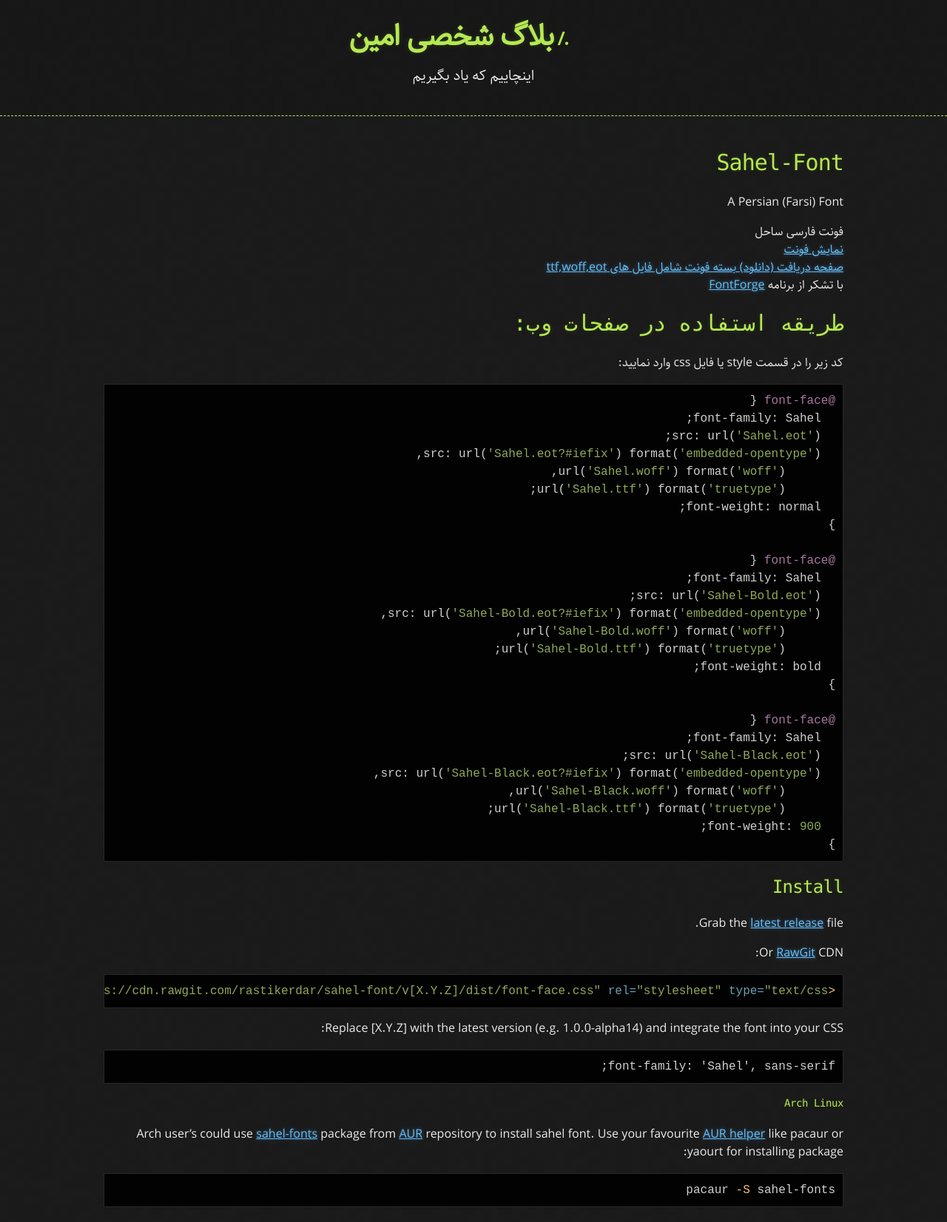
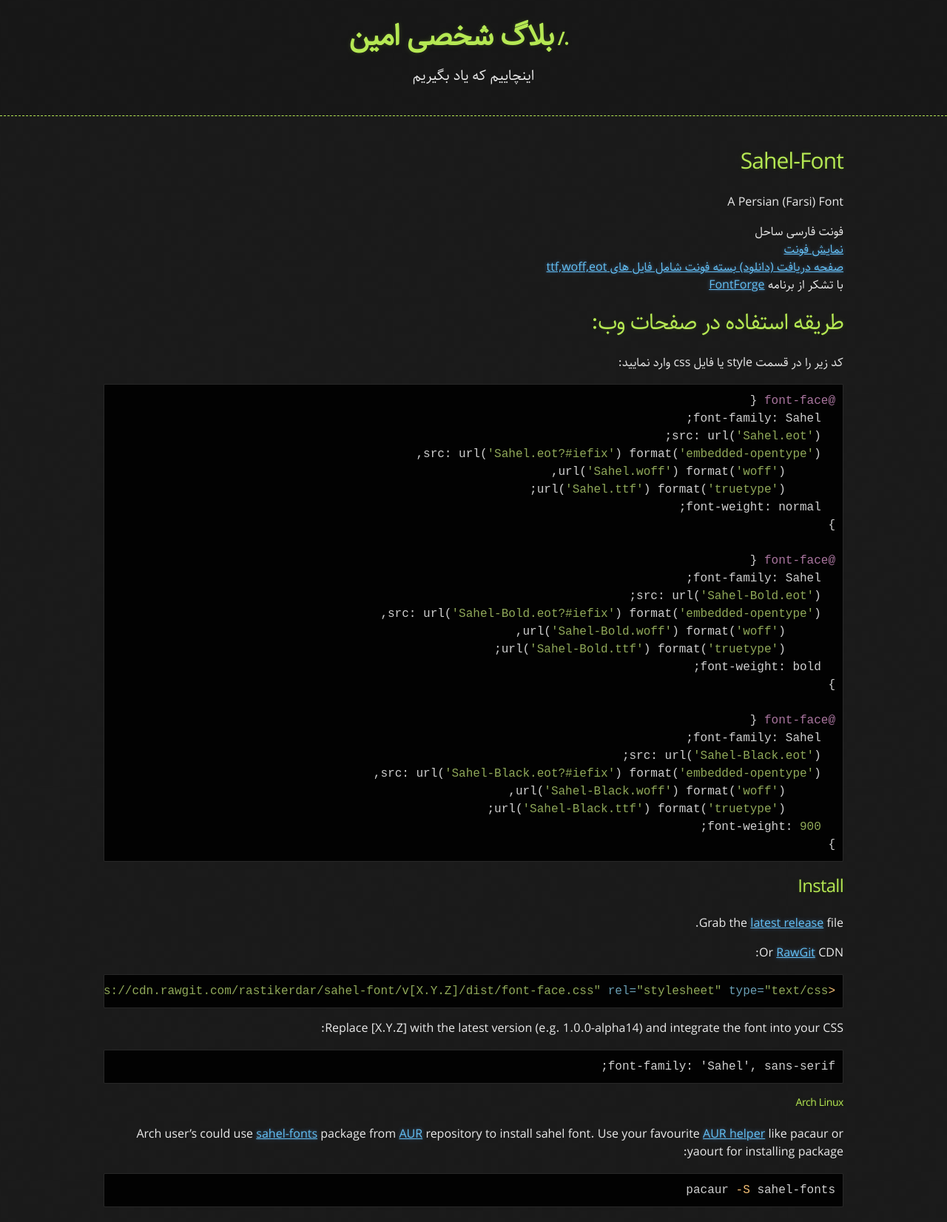
Before and after one commit to AminGhorbani96/hexamin.github.io, a Jekyll site: the page built from assets/fonts/sahel/README.md, in a window 1280 px wide. Shown: the whole page at 74% size. Built offline with Jekyll 4.4.1, drawn with Linux system fonts in a browser that asks for light colours; our own code applies the rules of GitHub Pages for plain Markdown files.

Commit message:
Add theme

```diff
--- a/_sass/jekyll-theme-hacker.scss
+++ b/_sass/jekyll-theme-hacker.scss
@@ -110,8 +110,9 @@ section img {
 
 h1, h2, h3, h4, h5, h6 {
   font-weight: normal;
-  font-family: Monaco, "Bitstream Vera Sans Mono", "Lucida Console", Terminal, monospace;
-  color: $header;
+  font-family: 'Sahel', Monaco, "Bitstream Vera Sans Mono", "Lucida Console", Terminal, monospace;
+
+ color: $header;
   letter-spacing: -0.03em;
   text-shadow: 0 1px 1px rgba(0, 0, 0, 0.1),
                0 0 5px rgba(181, 232, 83, 0.1),
@@ -217,7 +218,8 @@ hr {
   border-bottom: 2px solid rgba(0, 0, 0, 0.7);
   border-top: 2px solid rgba(0, 0, 0, 1);
   color: rgba(255, 255, 255, 0.8);
-  font-family: Helvetica, Arial, sans-serif;
+  //font-family: Helvetica, Arial, sans-serif;
+  font-family: 'Sahel', Helvetica, Arial, sans-serif;
   font-weight: bold;
   font-size: 13px;
   text-decoration: none;
```
